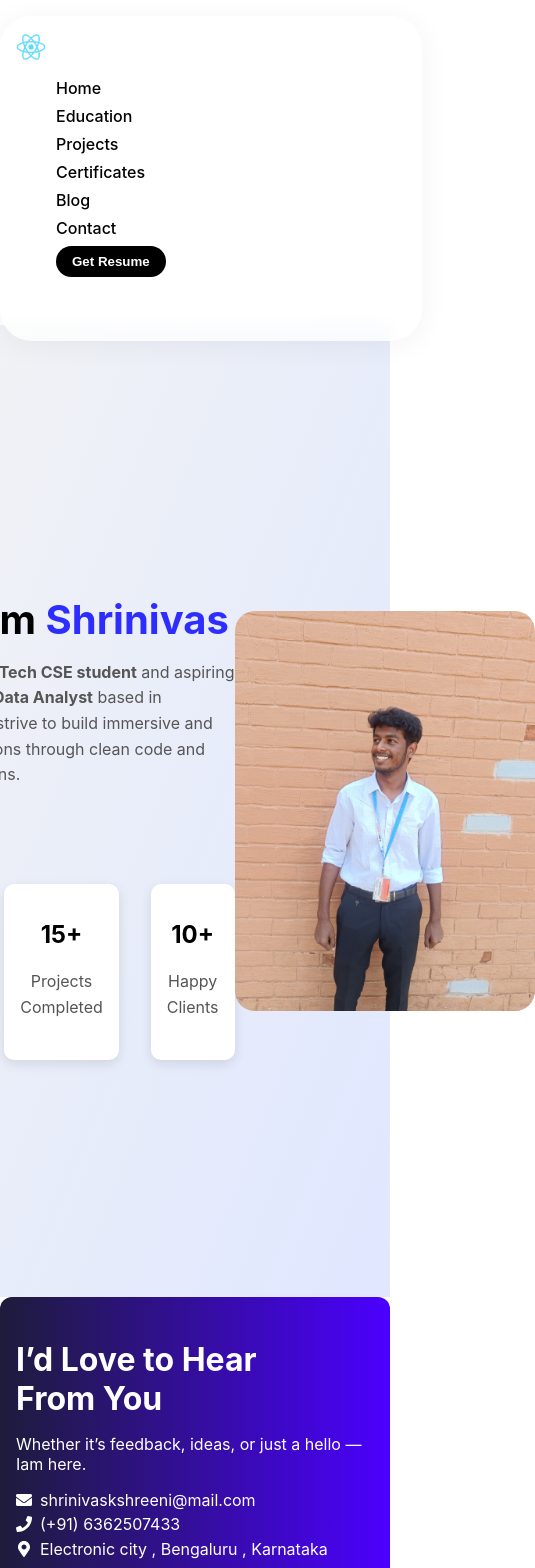
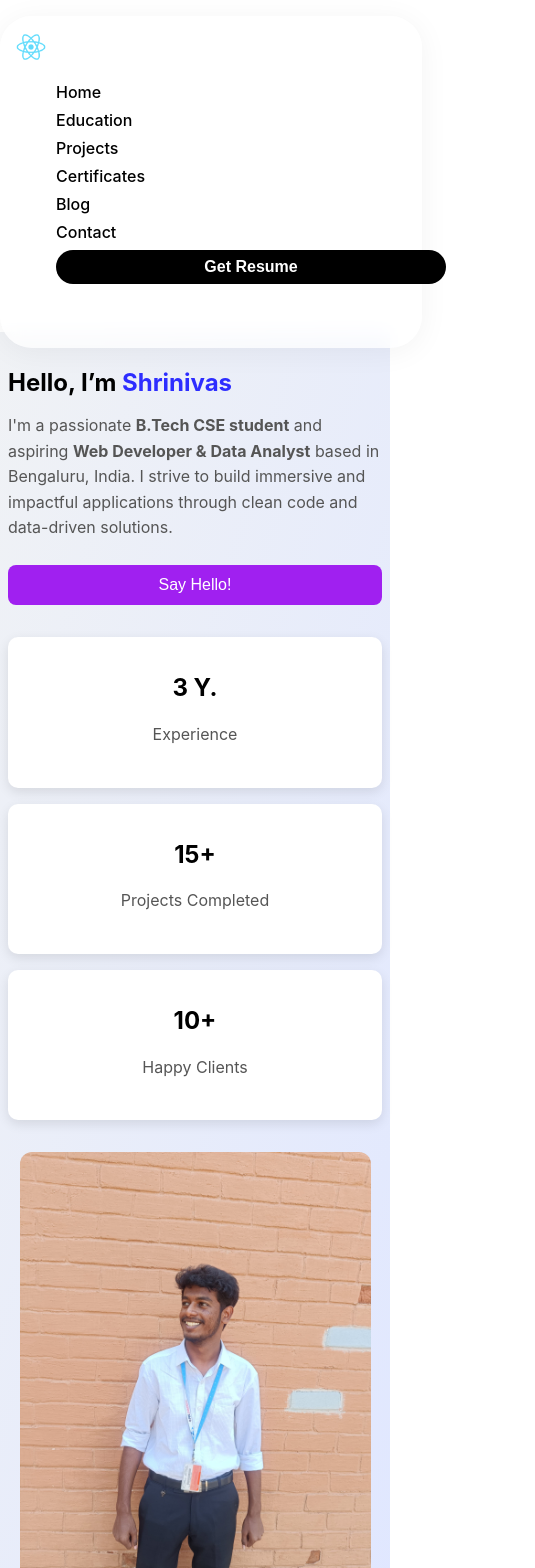
Before and after one commit to Shrinivas-K2/Shrinivas_Profile, a React (Create React App) app: page / in a window 390 px wide. Shown: the top 1568 px of the page, 535 px wide, since content can reach past the window. Built offline with nearby package versions, Linux system fonts and the light colour scheme.

Commit message:
Add Responsive Home Page

```diff
--- a/src/components/Home.css
+++ b/src/components/Home.css
@@ -63,8 +63,41 @@ button {
   border-radius: 20px;
 }
 
-img {
-  max-width: 100%;
-  height: auto;
-  display: block;
+
+/* Responsive styles for Home section */
+@media (max-width: 900px) {
+  .home-section {
+    flex-direction: column;
+    padding: 2rem 1rem;
+    min-height: unset;
+  }
+  .home-left, .home-right {
+    max-width: 100%;
+    width: 100%;
+  }
+  .home-right {
+    margin-top: 2rem;
+  }
+  .home-stats {
+    flex-direction: column;
+    gap: 1rem;
+  }
 }
+
+@media (max-width: 600px) {
+  .home-section {
+    padding: 1rem 0.5rem;
+  }
+  .home-left h1 {
+    font-size: 1.5rem;
+  }
+  .home-right img {
+    max-width: 90vw;
+    border-radius: 12px;
+  }
+  button {
+    width: 100%;
+    padding: 0.7rem 0;
+    font-size: 1rem;
+  }
+}
```
